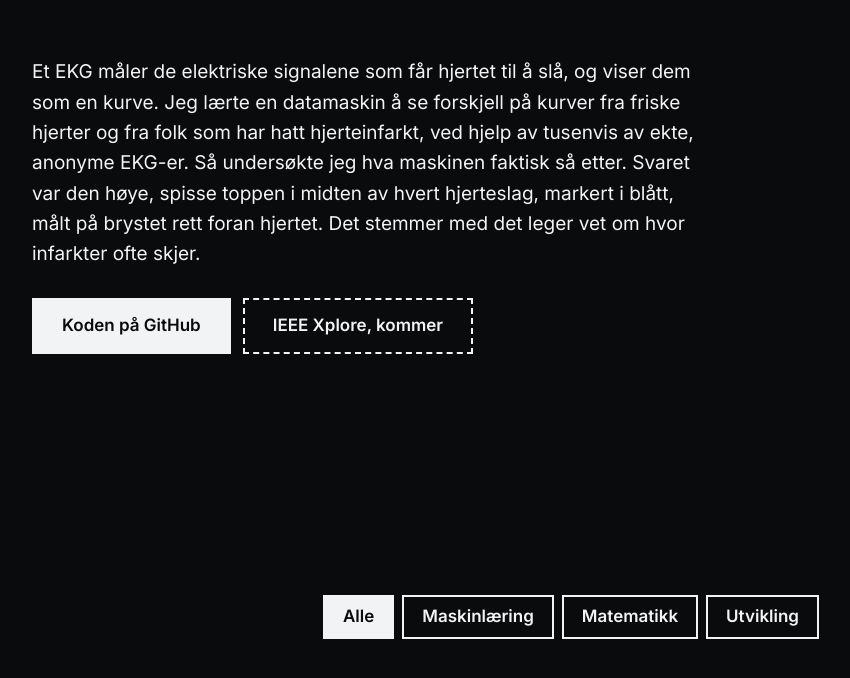
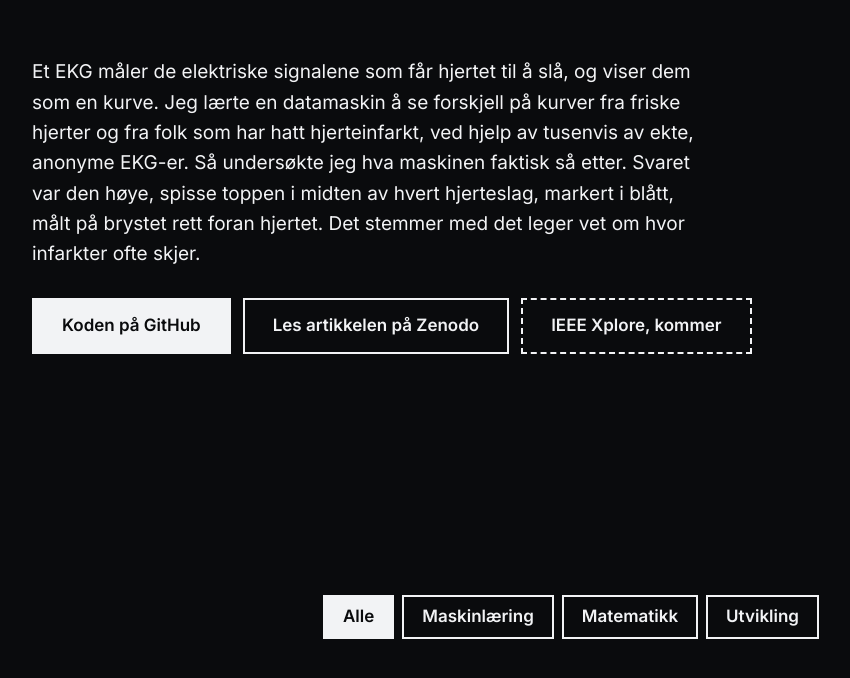
Before and after one commit to anashsheik/portfolio, a React (Vite) app: page / in a window 1280 px wide. Shown: the part 1511-2189 px from the top of the page, without its empty margins (401-1251 px from the left). Built offline with nearby package versions, Linux system fonts and the light colour scheme.

Commit message:
Lenke til artikkelen på Zenodo

```diff
--- a/src/App.jsx
+++ b/src/App.jsx
@@ -34,7 +34,7 @@ const ext = { target: "_blank", rel: "noopener noreferrer" };
 
 // Resolve the special link keys used in content.js.
 function resolveHref(href) {
-  if (href === "ieee") return LINKS.ieee || "#forskning";
+  if (href === "ieee") return LINKS.ieee || LINKS.zenodo || "#forskning";
   if (href === "calendly") return LINKS.calendly;
   return href;
 }
@@ -235,8 +235,11 @@ function Research({ c }) {
             <a href={LINKS.paperCode} className="btn btn-light" {...ext}>
               {r.code}
             </a>
+            <a href={LINKS.zenodo} className="btn btn-outline" {...ext}>
+              {r.zenodo}
+            </a>
             {LINKS.ieee ? (
-              <a href={LINKS.ieee} className="btn btn-dashed" {...ext}>
+              <a href={LINKS.ieee} className="btn btn-outline" {...ext}>
                 {r.ieee}
               </a>
             ) : (
--- a/src/content.js
+++ b/src/content.js
@@ -4,13 +4,15 @@
 // Rich text: a paragraph can be an array of strings and link objects,
 // e.g. ["Text before ", { text: "link text", href: "#forskning" }, "."].
 // A link with `href: "ieee"` points to LINKS.ieee once that is set,
-// otherwise it falls back to the research section.
+// otherwise to the Zenodo record, otherwise to the research section.
 
 export const LINKS = {
   github: "https://github.com/anashsheik",
   linkedin: "https://www.linkedin.com/in/anas-h-sheik-b131a5282/",
   calendly: "https://calendly.com/anashsheik/30min",
   paperCode: "https://github.com/anashsheik/ptbxl-mi-features",
+  // The paper on Zenodo.
+  zenodo: "https://zenodo.org/records/22304575",
   // Set this to the IEEE Xplore URL when the paper is published.
   ieee: null,
 };
@@ -60,6 +62,7 @@ export const CONTENT = {
       leadLabel: (lead) => `QRS-kompleks i avledning ${lead}, med toppen markert i blått`,
       explain: "Et EKG måler de elektriske signalene som får hjertet til å slå, og viser dem som en kurve. Jeg lærte en datamaskin å se forskjell på kurver fra friske hjerter og fra folk som har hatt hjerteinfarkt, ved hjelp av tusenvis av ekte, anonyme EKG-er. Så undersøkte jeg hva maskinen faktisk så etter. Svaret var den høye, spisse toppen i midten av hvert hjerteslag, markert i blått, målt på brystet rett foran hjertet. Det stemmer med det leger vet om hvor infarkter ofte skjer.",
       code: "Koden på GitHub",
+      zenodo: "Les artikkelen på Zenodo",
       ieee: "IEEE Xplore",
       ieeeSoon: "IEEE Xplore, kommer",
       ieeeSoonTitle: "Lenken kommer når artikkelen er publisert",
@@ -219,6 +222,7 @@ export const CONTENT = {
       leadLabel: (lead) => `QRS complex in lead ${lead}, with the peak marked in blue`,
       explain: "An ECG measures the electrical signals that make the heart beat, and shows them as a curve. I taught a computer to tell curves from healthy hearts apart from those of people who have had a heart attack, using thousands of real, anonymous ECGs. Then I looked at what the computer was actually looking for. The answer was the tall, sharp peak in the middle of each heartbeat, marked in blue, measured on the chest right in front of the heart. That matches what doctors know about where heart attacks often happen.",
       code: "Code on GitHub",
+      zenodo: "Read the paper on Zenodo",
       ieee: "IEEE Xplore",
       ieeeSoon: "IEEE Xplore, coming soon",
       ieeeSoonTitle: "The link will be added when the paper is published",
```
